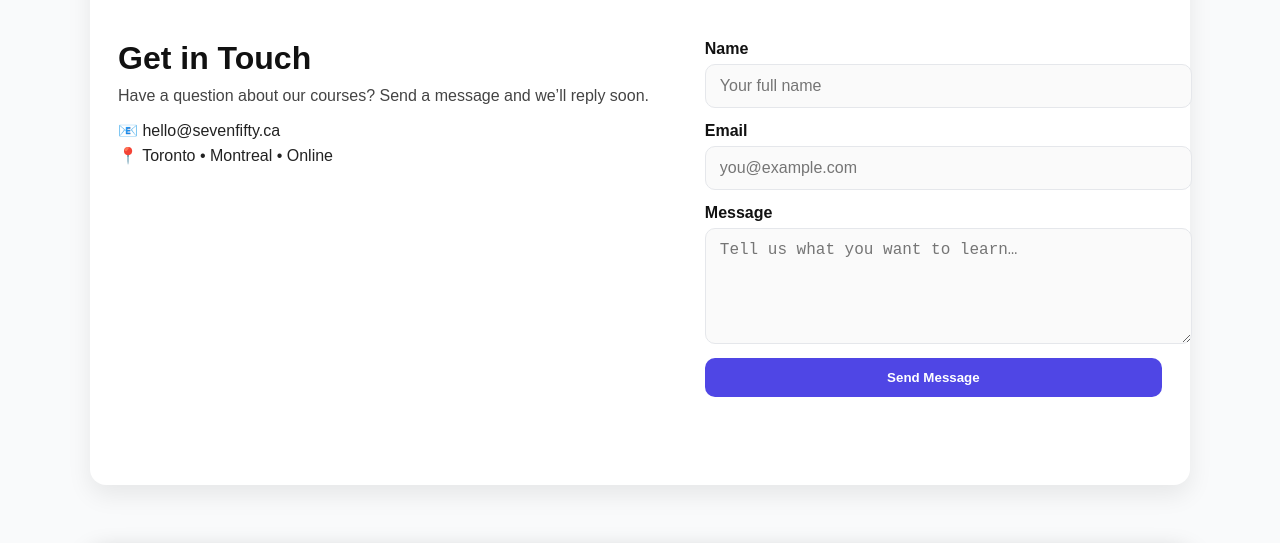
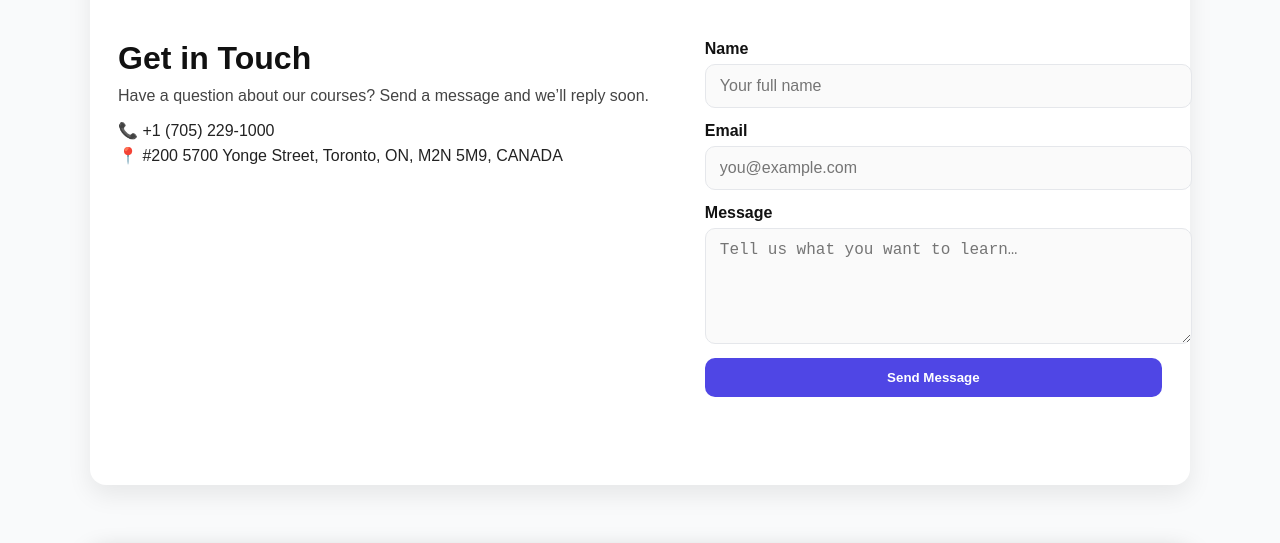
Before and after one commit to Amna1993/c-sevenfifty, a plain HTML site: page index.html in a window 1280 px wide. Shown: the part 5440-5983 px from the top of the page. Drawn offline with Linux system fonts and the light colour scheme.

Commit message:
Update index.html

```diff
--- a/index.html
+++ b/index.html
@@ -327,8 +327,8 @@
         <h2>Get in Touch</h2>
         <p>Have a question about our courses? Send a message and we’ll reply soon.</p>
         <ul class="contact-points">
-          <li>📧 hello@sevenfifty.ca</li>
-          <li>📍 Toronto • Montreal • Online</li>
+          <li>📞 +1 (705) 229-1000</li>
+          <li>📍 #200 5700 Yonge Street, Toronto, ON, M2N 5M9, CANADA </li>
         </ul>
       </div>
 
```
